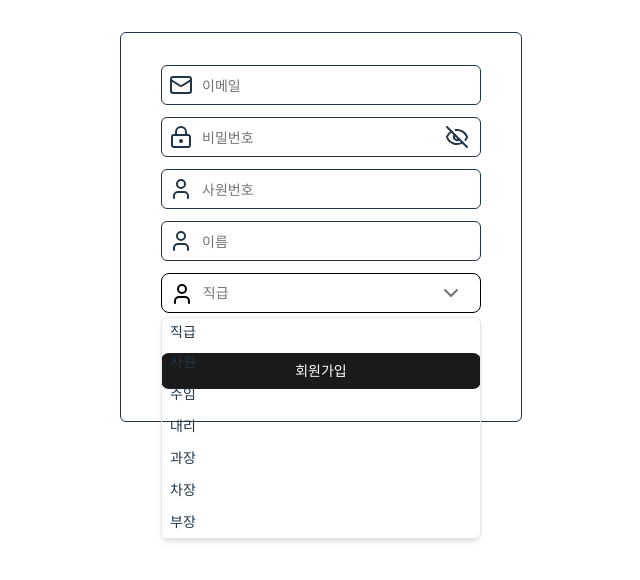
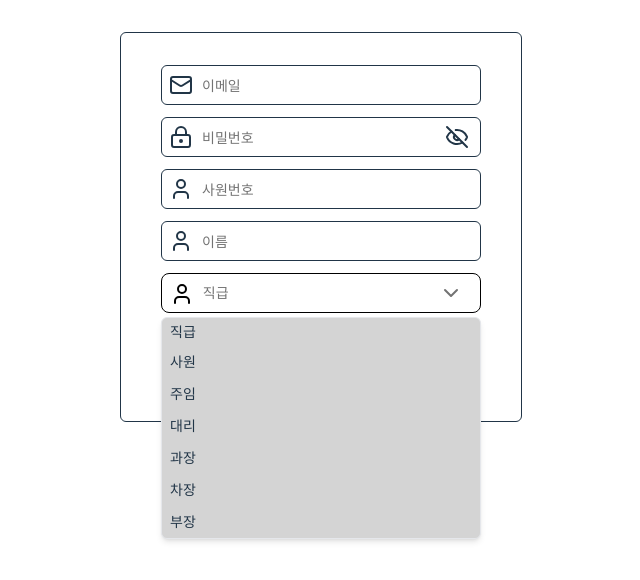
Before and after one commit to team-chaechae/chae-chae-ui, a React (Vite) app: page /signup in a window 1280 px wide. Both pictures are taken after a click on the button "직급". Shown: the top 580 px of the page, without its empty margins (319-959 px from the left). Built offline with nearby package versions, Linux system fonts and the light colour scheme.

Commit message:
[ feat ] FormSelect 드롭다운 배경 색상 적용 (#1)

```diff
--- a/src/components/FormField/FormSelect.tsx
+++ b/src/components/FormField/FormSelect.tsx
@@ -103,7 +103,7 @@ export const FormSelect = ({
                   sideOffset={4}
                   align='start'
                   avoidCollisions={false}
-                  className='w-[var(--radix-select-trigger-width)] rounded-md shadow-md border border-gray-200'
+                  className='w-[var(--radix-select-trigger-width)] bg-neutral-300 dark:bg-black rounded-md shadow-md border border-gray-200'
                 >
                   <SelectGroup>
                     <SelectLabel className='text-sm px-2 py-1'>
```
